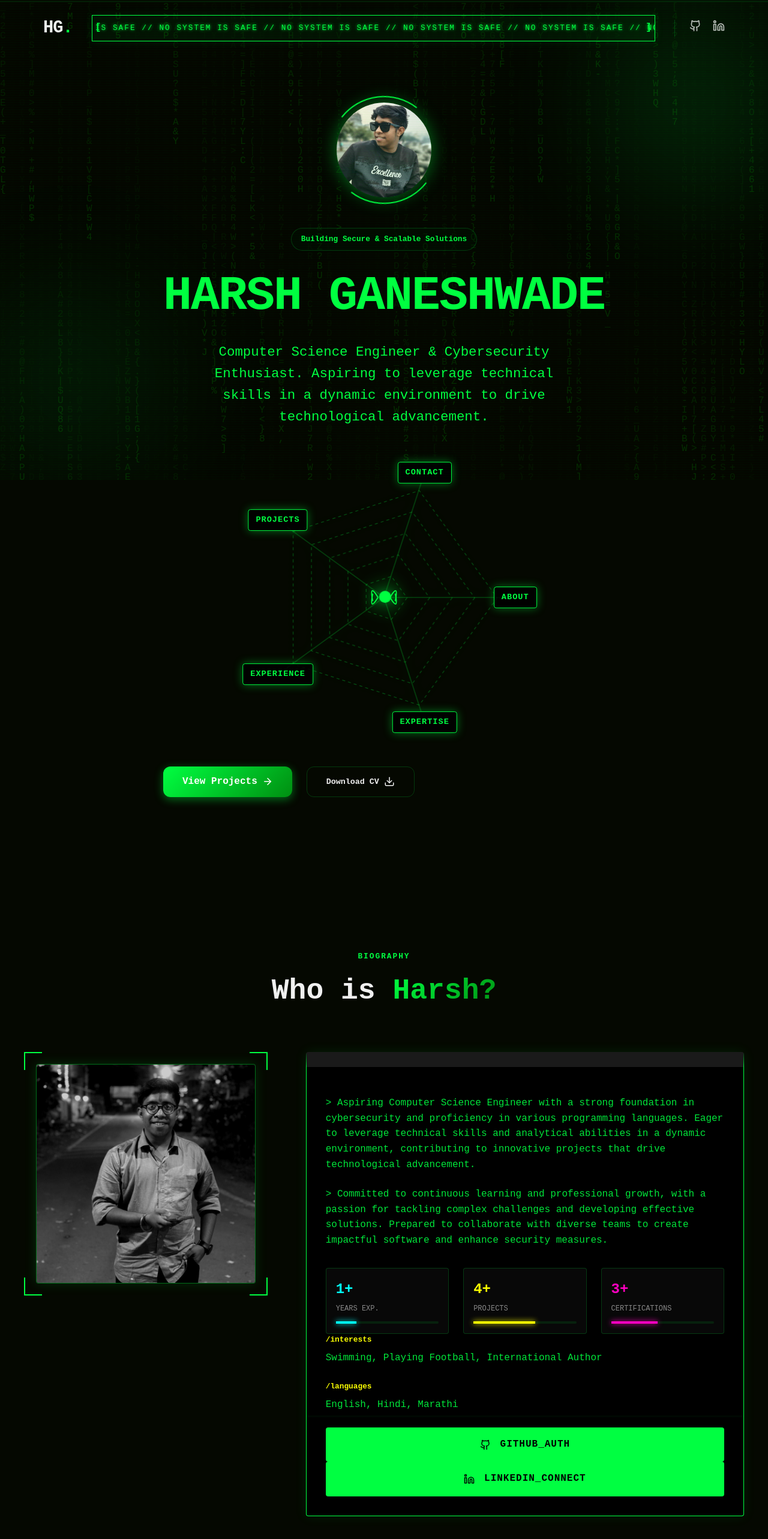
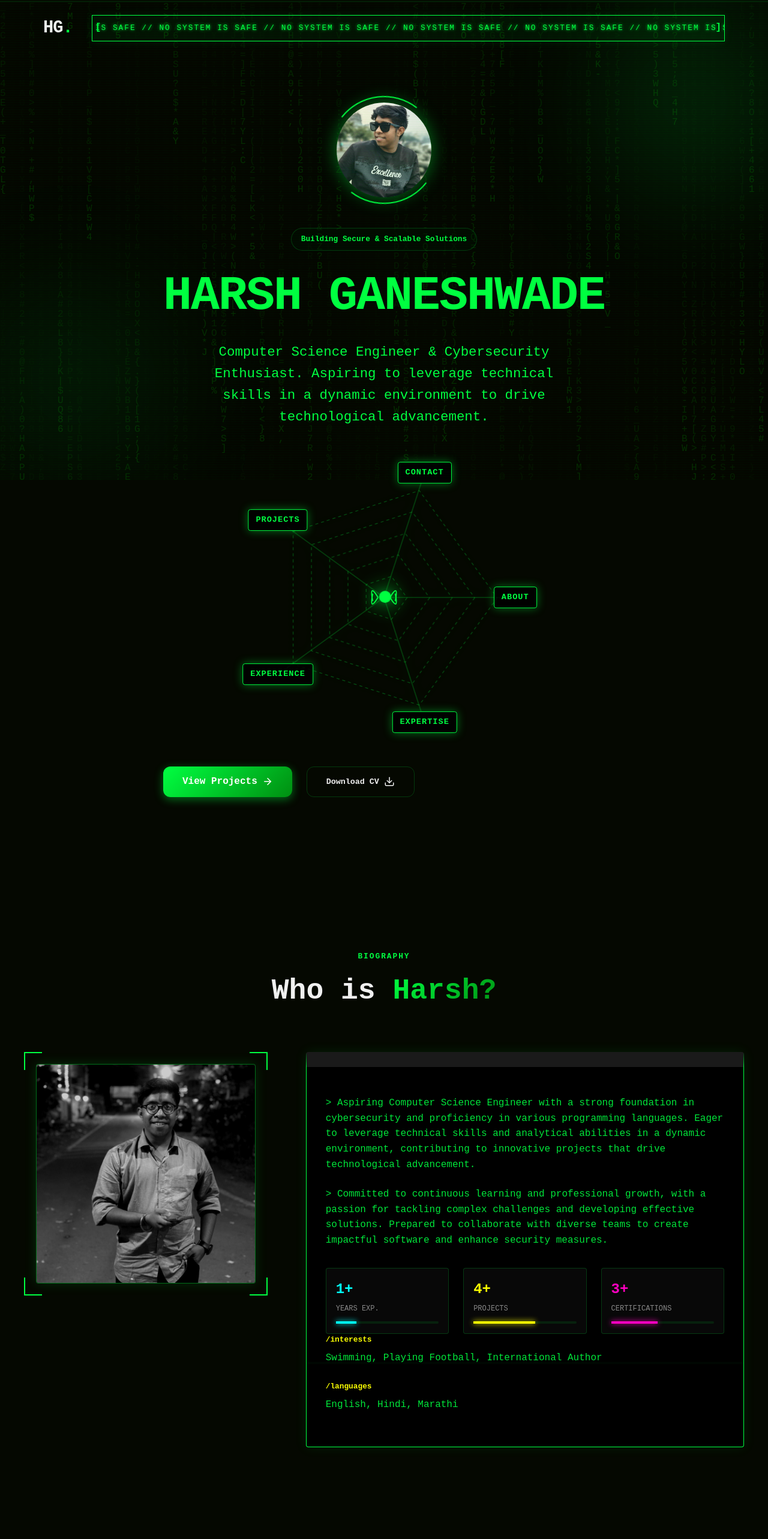
Before and after one commit to haRRy-gRint/my-vercel-site, a React (Vite) app: page / in a window 1280 px wide. Shown: the top 2566 px of the page at 60% size. Built offline with nearby package versions, Linux system fonts and the light colour scheme.

Commit message:
Remove GitHub and LinkedIn links from Navbar and Biography sections

```diff
--- a/src/components/About.jsx
+++ b/src/components/About.jsx
@@ -1,5 +1,4 @@
 import React from 'react'
-import { Github, Linkedin } from 'lucide-react'
 import profileImg from '../assets/profile.jpg'
 
 const About = () => {
@@ -61,14 +60,7 @@ const About = () => {
               </div>
             </div>
 
-            <div className="about-social">
-              <a href="https://github.com/haRRy-gRint/" target="_blank" rel="noreferrer" className="social-btn cyber-btn">
-                <Github size={18} /> GITHUB_AUTH
-              </a>
-              <a href="https://linkedin.com/in/harsh-ganeshwade" target="_blank" rel="noreferrer" className="social-btn cyber-btn">
-                <Linkedin size={18} /> LINKEDIN_CONNECT
-              </a>
-            </div>
+
           </div>
         </div>
       </div>
--- a/src/components/Navbar.jsx
+++ b/src/components/Navbar.jsx
@@ -1,5 +1,5 @@
 import React, { useState, useEffect } from 'react'
-import { Github, Linkedin, Menu, X } from 'lucide-react'
+import { Menu, X } from 'lucide-react'
 
 const Navbar = () => {
   const [scrolled, setScrolled] = useState(false)
@@ -29,16 +29,7 @@ const Navbar = () => {
             </div>
           </div>
 
-          <div className={`nav-links ${isOpen ? 'active' : ''}`}>
-            <div className="social-links">
-              <a href="https://github.com/haRRy-gRint/" target="_blank" rel="noreferrer" title="GitHub">
-                <Github size={20} />
-              </a>
-              <a href="https://linkedin.com/in/harsh-ganeshwade" target="_blank" rel="noreferrer" title="LinkedIn">
-                <Linkedin size={20} />
-              </a>
-            </div>
-          </div>
+
 
           <div className="menu-icon" onClick={() => setIsOpen(!isOpen)}>
             {isOpen ? <X size={24} /> : <Menu size={24} />}
```
